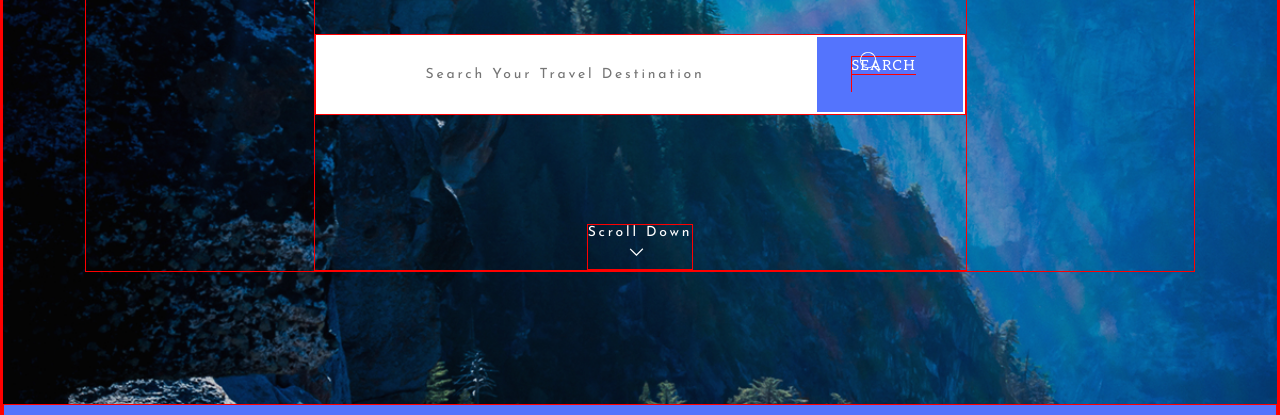
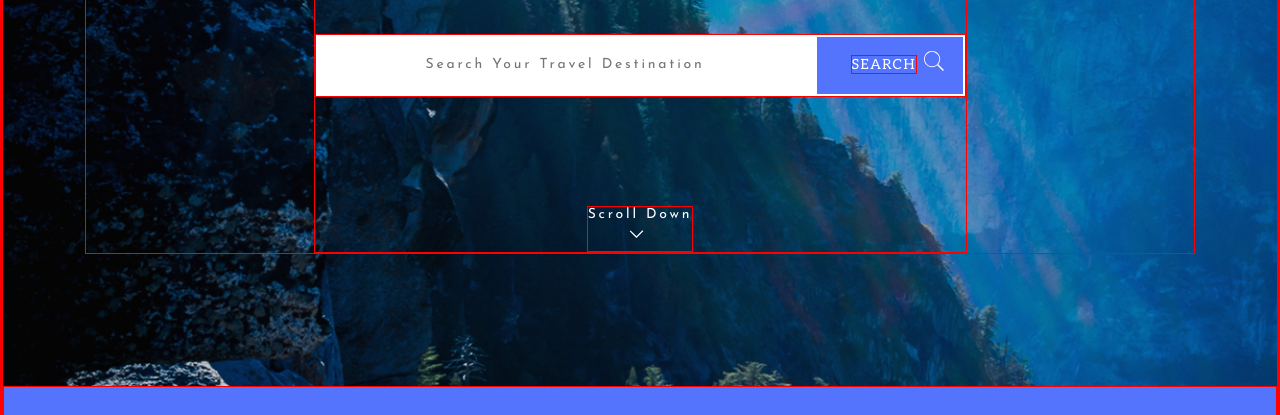
Before and after one commit to aniya-webdev/Bhromaon, a website: page src/index.html in a window 1280 px wide. Shown: the part 378-793 px from the top of the page. Drawn offline with nearby package versions, Linux system fonts and the light colour scheme; files that its build step writes are made by us from their sources; files whose address does not match are found by name.

Commit message:
Исправлена кнопка в шапке

```diff
--- a/src/styles/block/_button.scss
+++ b/src/styles/block/_button.scss
@@ -3,7 +3,7 @@
 .button {
 	position: relative;
 	width: 228px;
-	padding: 21px 40px;
+	padding: 20px;
 	display: block;
 
 	background: #5474FD;
--- a/src/styles/sections/_header.scss
+++ b/src/styles/sections/_header.scss
@@ -125,7 +125,7 @@
 .form__search-button {
 	width: auto;
 	padding-left: 34px;
-    padding-right: 53px;
+    padding-right: 34px;
 
 	position: relative;
 	border: 2px solid #FFFFFF;
```
Also changed, not shown: dist/css/main.css, 1 other file.
